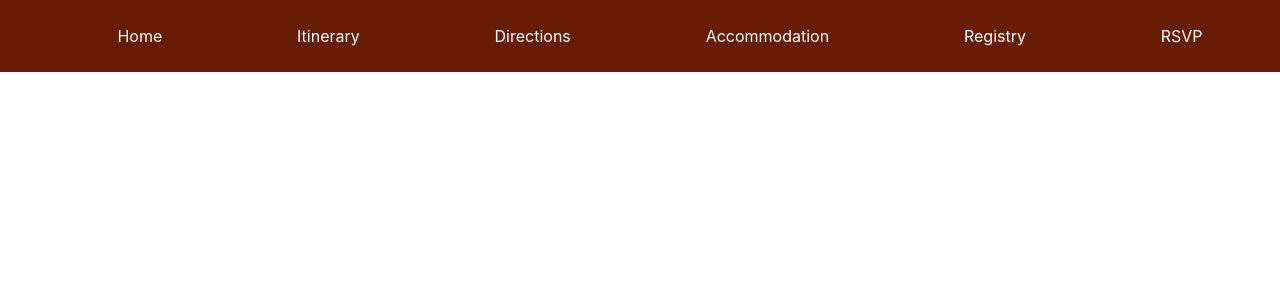
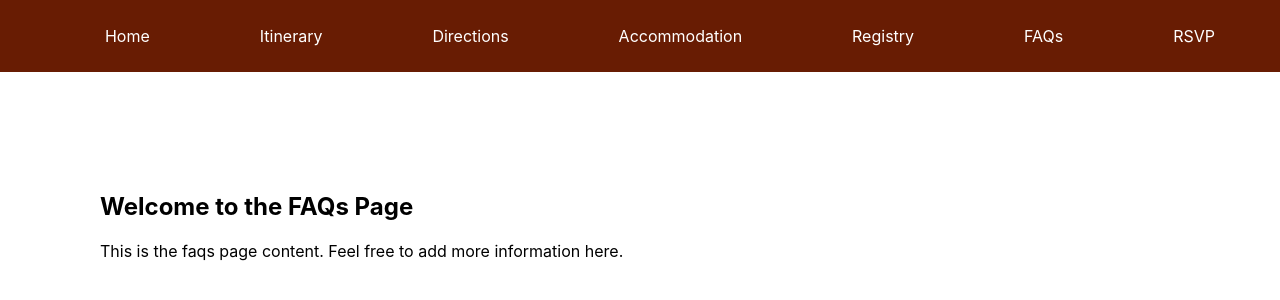
Before and after one commit to rjh-mopjones/wdst_fe, a React (Create React App) app in the folder wedsite/: page /faqs in a window 1280 px wide. Shown: the top 300 px of the page. Built offline with nearby package versions, Linux system fonts and the light colour scheme.

Commit message:
add faqs page

```diff
--- a/wedsite/src/App.js
+++ b/wedsite/src/App.js
@@ -7,7 +7,8 @@ import Itinerary from './components/Itinerary';
 import Registry from './components/Registry';
 import Accommodation from './components/Accommodation';
 import RSVP from './components/RSVP';
-import './styles/styles.css'; // Import your CSS file
+import './styles/styles.css';
+import FAQs from "./components/FAQs"; // Import your CSS file
 
 
 
@@ -24,6 +25,7 @@ const App = () => {
                   <Route path="/directions" element={<Directions/>} />
                   <Route path="/accommodation" element={<Accommodation/>} />
                   <Route path="/registry" element={<Registry/>} />
+                  <Route path="/faqs" element={<FAQs/>} />
                   <Route path="/rsvp" element={<RSVP/>} />
               </Routes>
               </div>
--- /dev/null
+++ b/wedsite/src/components/FAQs.js
@@ -0,0 +1,13 @@
+import React from 'react';
+
+const FAQs= () => {
+
+    return (
+        <div>
+            <h2>Welcome to the FAQs Page</h2>
+            <p>This is the faqs page content. Feel free to add more information here.</p>
+        </div>
+    );
+};
+
+export default FAQs;
--- a/wedsite/src/components/Navbar.js
+++ b/wedsite/src/components/Navbar.js
@@ -32,12 +32,15 @@ const Navbar = () => {
                     onClick={() => handleItemClick('registry')}>
                     <Link to="/registry">Registry</Link>
                 </li>
+                <li className={activeItem === 'faqs' ? 'active' : ''} onClick={() => handleItemClick('faqs')}>
+                    <Link to="/faqs">FAQs</Link>
+                </li>
                 <li className={activeItem === 'rsvp' ? 'active' : ''} onClick={() => handleItemClick('rsvp')}>
                     <Link to="/rsvp">RSVP</Link>
                 </li>
             </ul>
         </nav>
-);
+    );
 };
 
 export default Navbar;
```
